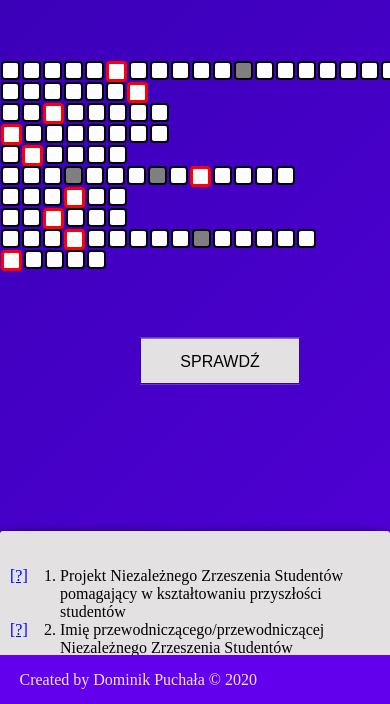
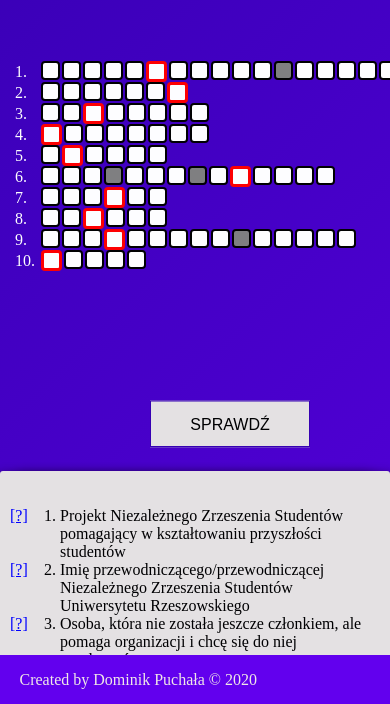
Before and after one commit to Suegro24/krzyzowka, a plain HTML site: page index.html in a window 390 px wide. Both pictures are taken after a click on the button "KONTYNUUJ". Shown: the part 139-843 px from the top of the page. Drawn offline with Linux system fonts and the light colour scheme.

Commit message:
Wersja 1.1.5 - poprawa responsywnosci

```diff
--- a/assets/js/main.js
+++ b/assets/js/main.js
@@ -47,7 +47,7 @@ const passwords = [
             },
             {
                 question: 'Nazwa radia w którym można słuchać audycji NZS UR',
-                hint: 'https://www.facebook.com/nzsuniwersyteturzeszowskiego/posts/2804590669610719',
+                hint: 'https://www.facebook.com/Feniks.fm',
                 answer: 'Feniks',
                 mainLetter: 'i'
             },
@@ -233,6 +233,12 @@ function prepareQuestions(password) {
 
     questionsContent += `
         </ol>
+        <button id="buttonFinish" class="btn button--finish">
+            <svg>
+                <rect x="0" y="0" fill="none" width="100%" height="100%"/>
+            </svg>
+            Sprawdź
+        </button>
     `
     questions.innerHTML = questionsContent;
 }
--- a/assets/scss/style.scss
+++ b/assets/scss/style.scss
@@ -168,12 +168,17 @@ body {
                 margin: 0 auto;
             }
 
+            @media (max-width: 510px) {
+                position: relative;
+                left: 40px;
+            }
+
             .answer {
                 position: relative;
                 display: flex;
                 margin: 1px;
 
-                @media (max-width: 880px) {
+                @media (max-width: 980px) {
                     margin: 0 !important;
                 }
 
@@ -214,6 +219,7 @@ body {
 
                     @media (max-width: 550px) {
                         font-size: 1rem;
+                        left: -25px !important;
                     }
                 }
 
@@ -228,28 +234,11 @@ body {
                 }
             }
         }
-
-        .button--finish {
-            position: absolute;
-            top: 50%;
-            right: 50px;
-            transform: translate(-50%, -50%);
-            border: none;
-            background: $gray;
-
-            @media (max-width: 700px) {
-                right: 10px;
-                top: 500px;
-            }
-
-            svg {
-                height: 46.5px;
-            }
-        }
     }
 
     .questions--container {
-        margin: 60px 0 60px 0;
+        position: relative;
+        margin: 0 0 60px 0;
         background: $gray;
         padding: 20px;
         -webkit-box-shadow: -10px 0px 13px -7px #000000, 10px 0px 13px -7px #000000, 5px 5px 15px 5px rgba(0,0,0,0);
@@ -268,6 +257,19 @@ body {
             top: 0;
             color: blue;
             cursor: pointer;
+        }
+
+        .button--finish {
+            position: absolute;
+            top: -47px;
+            right: 0;
+            transform: translate(-50%, -50%);
+            border: none;
+            background: $gray;
+
+            svg {
+                height: 46.5px;
+            }
         }
     }
 
--- a/index.html
+++ b/index.html
@@ -37,12 +37,6 @@
                 <div id="secondSection" class="crossword--container">
                     <div id="crossword" class="crossword"></div>
                     <div id="questions" class="questions--container"></div>
-                    <button id="buttonFinish" class="btn button--finish">
-                        <svg>
-                          <rect x="0" y="0" fill="none" width="100%" height="100%"/>
-                        </svg>
-                       Sprawdź
-                    </button>
                 </div>
                 <div id="crosswordCompletedModal" class="crossword-completed-modal"></div>
             </main>
```
Also changed, not shown: assets/css/style.css.
